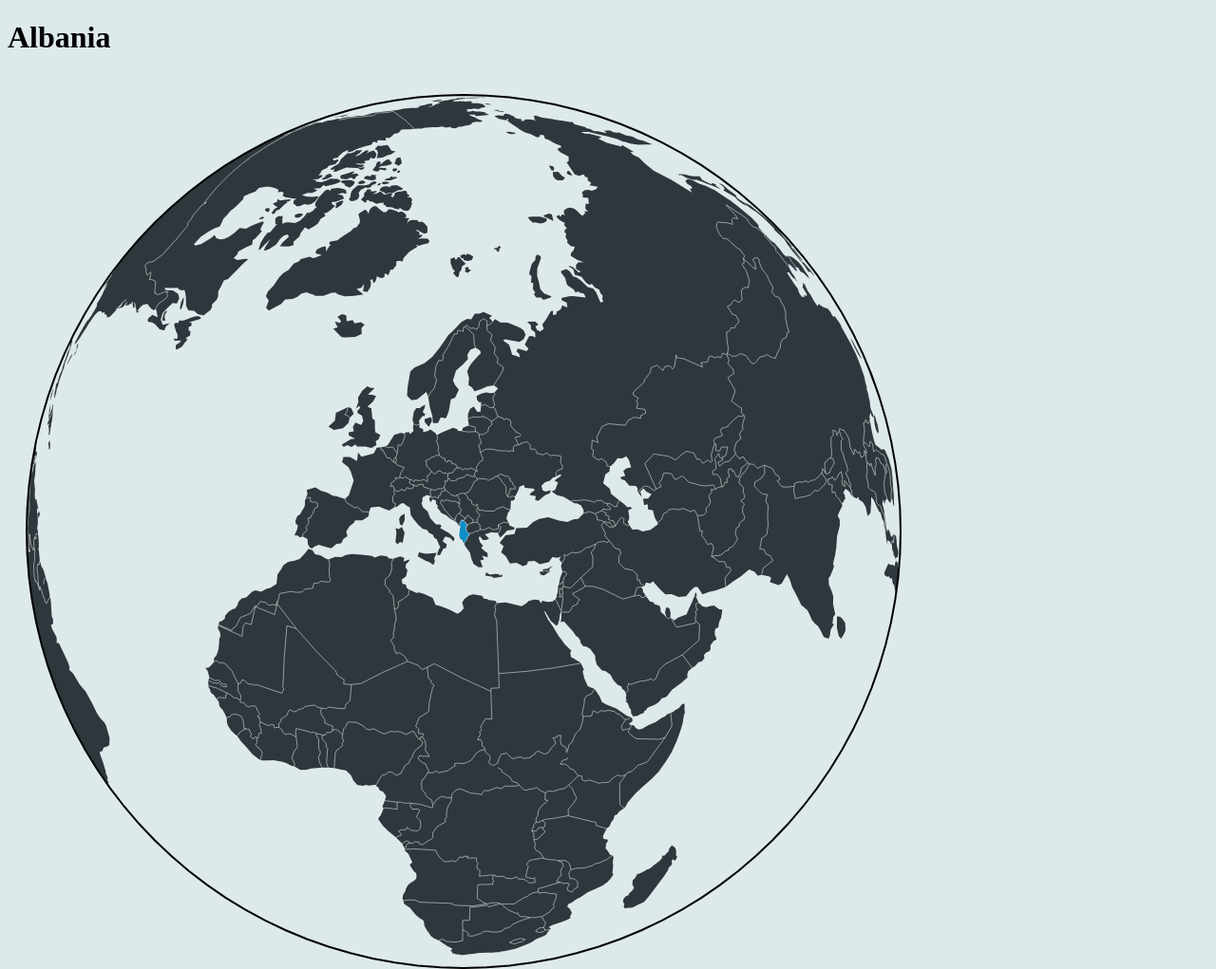
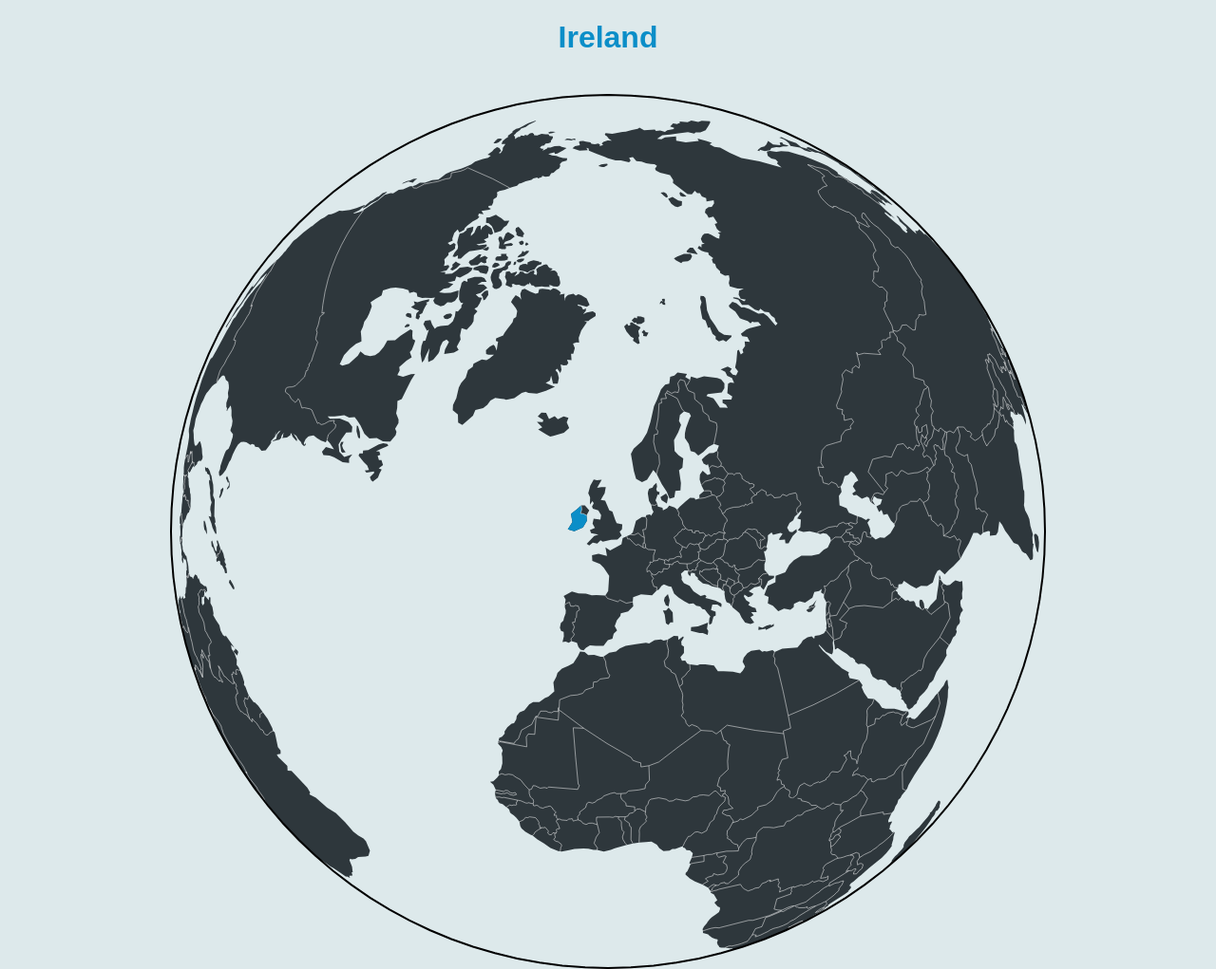
Before and after one commit to Stoobaart/SpartaGlobe, a website: page public/index.html in a window 1280 px wide. Shown: the whole page at 95% size. Drawn offline with Linux system fonts and the light colour scheme.

Commit message:
Sparta countries implemented

```diff
--- a/public/css/style.css
+++ b/public/css/style.css
@@ -29,3 +29,16 @@ form {
 body {
   background-color: #DDE9EB;
 }
+
+h1 {
+  text-align: center;
+  color: #0B8EC8;
+}
+
+#canvas_container {
+  text-align: center;
+}
+
+body {
+  font-family: Ubuntu, "Source Sans Pro", Arial, sans-serif;
+}
--- /dev/null
+++ b/public/globe-data/SpartaContries.tsv
@@ -0,0 +1,5 @@
+id	name
+-1	Northern Cyprus
+56	Belgium
+372	Ireland
+826	United Kingdom
--- a/public/index.html
+++ b/public/index.html
@@ -12,8 +12,6 @@
 
   <body>
     <h1>TEST</h1>
-    <main id="canvas_container">
-      <!-- <canvas id="globe_canvas" width="960" height="960"></canvas> -->
-    </main>
+    <main id="canvas_container"></main>
   </body>
 </html>
--- a/public/js/javascript.js
+++ b/public/js/javascript.js
@@ -9,13 +9,9 @@ document.addEventListener("DOMContentLoaded", function() {
       .clipAngle(90)
       .precision(0.6);
 
-  var canvas = d3.select("body").append("canvas")
+  var canvas = d3.select("#canvas_container").append("canvas")
       .attr("width", width)
       .attr("height", height);
-
-  //var canvas = d3.select("globe_canvas");
-  console.log(d3)
-  console.log(canvas);
 
   var c = canvas.node().getContext("2d");
 
@@ -27,7 +23,7 @@ document.addEventListener("DOMContentLoaded", function() {
 
   queue()
       .defer(d3.json, "../globe-data/world-110m.json")
-      .defer(d3.tsv, "../globe-data/world-country-names.tsv")
+      .defer(d3.tsv, "../globe-data/SpartaContries.tsv")
       .await(ready);
 
   function ready(error, world, names) {
@@ -50,7 +46,7 @@ document.addEventListener("DOMContentLoaded", function() {
 
     (function transition() {
       d3.transition()
-          .duration(1250)
+          .duration(2000)
           .each("start", function() {
             title.text(countries[i = (i + 1) % n].name);
           })
```
